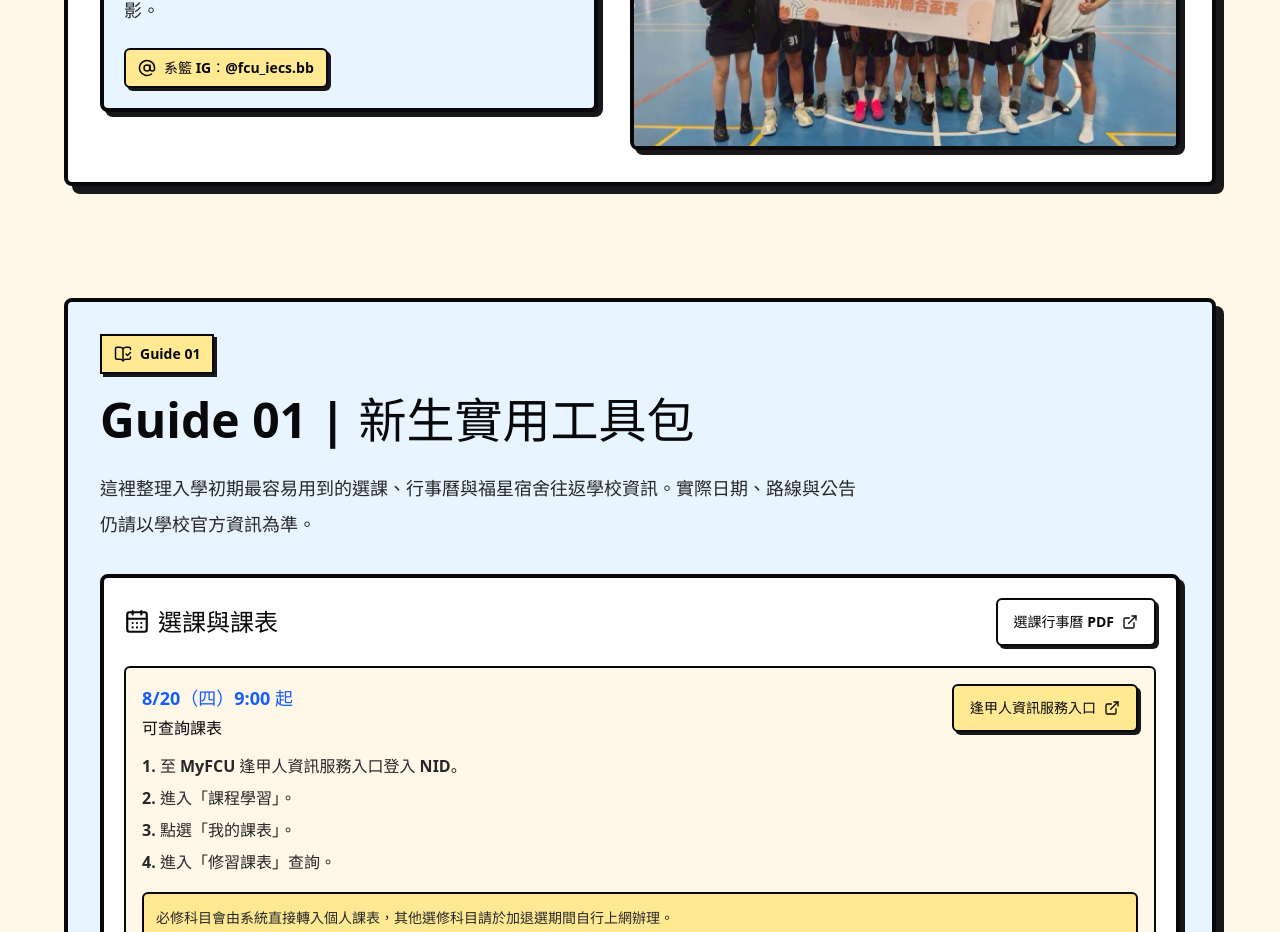
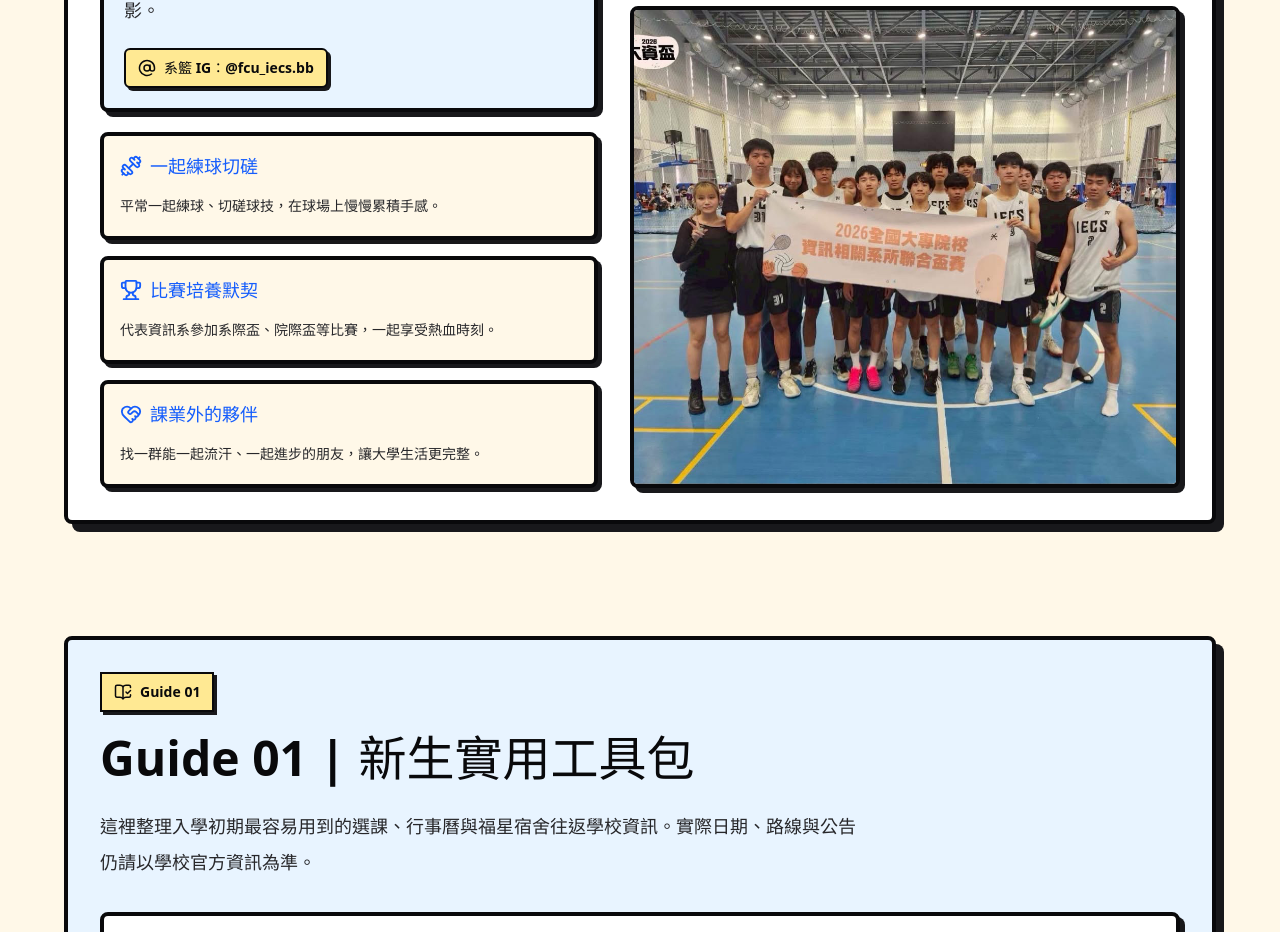
Before and after one commit to AllEnough/iecs_handbook, a React (Vite) app: page / in a window 1280 px wide. Shown: the part 8980-9912 px from the top of the page. Built offline with nearby package versions, Linux system fonts and the light colour scheme.

Commit message:
style: refine mobile back button and basketball layout

```diff
--- a/src/App.jsx
+++ b/src/App.jsx
@@ -197,10 +197,10 @@ function App() {
 
       <a
         href="#top"
-        className="back-to-top pressable fixed bottom-6 right-6 z-50 grid h-14 w-14 place-items-center rounded-full border-4 border-zinc-950 bg-[#ffe993] text-zinc-950 shadow-[4px_4px_0_#18181b] transition hover:-translate-y-1 hover:shadow-[6px_6px_0_#18181b] md:bottom-10 md:right-10"
+        className="back-to-top pressable fixed bottom-4 right-4 z-50 grid h-12 w-12 place-items-center rounded-full border-4 border-zinc-950 bg-[#ffe993] text-zinc-950 shadow-[3px_3px_0_#18181b] transition hover:-translate-y-1 hover:shadow-[5px_5px_0_#18181b] md:bottom-10 md:right-10 md:h-14 md:w-14 md:shadow-[4px_4px_0_#18181b] md:hover:shadow-[6px_6px_0_#18181b]"
         aria-label="回到頂部"
       >
-        <ArrowUp size={28} strokeWidth={3} />
+        <ArrowUp className="h-6 w-6 md:h-7 md:w-7" strokeWidth={3} />
       </a>
     </main>
   )
--- a/src/components/SportsTeamSection.jsx
+++ b/src/components/SportsTeamSection.jsx
@@ -58,6 +58,24 @@ const basketballPhotos = [
     src: basketballGame,
     alt: '逢甲資工系籃比賽合照',
     imageClassName: 'object-center',
+  },
+]
+
+const basketballHighlights = [
+  {
+    icon: Dumbbell,
+    title: '一起練球切磋',
+    desc: '平常一起練球、切磋球技，在球場上慢慢累積手感。',
+  },
+  {
+    icon: Trophy,
+    title: '比賽培養默契',
+    desc: '代表資訊系參加系際盃、院際盃等比賽，一起享受熱血時刻。',
+  },
+  {
+    icon: HeartHandshake,
+    title: '課業外的夥伴',
+    desc: '找一群能一起流汗、一起進步的朋友，讓大學生活更完整。',
   },
 ]
 
@@ -258,6 +276,27 @@ function SportsTeamSection() {
                     系籃 IG：@fcu_iecs.bb
                   </a>
                 </div>
+
+                <div className="mt-5 grid gap-4 sm:grid-cols-3 lg:grid-cols-1">
+                  {basketballHighlights.map((item) => {
+                    const Icon = item.icon
+
+                    return (
+                      <article
+                        key={item.title}
+                        className="lift-card rounded-lg border-4 border-zinc-950 bg-[#fff8e8] p-4 shadow-[4px_4px_0_#18181b]"
+                      >
+                        <h4 className="flex items-center gap-2 text-lg font-black text-blue-600">
+                          <Icon size={22} />
+                          {item.title}
+                        </h4>
+                        <p className="mt-3 text-sm font-bold leading-7 text-zinc-800">
+                          {item.desc}
+                        </p>
+                      </article>
+                    )
+                  })}
+                </div>
               </div>
 
               <div className="grid gap-3">
```
